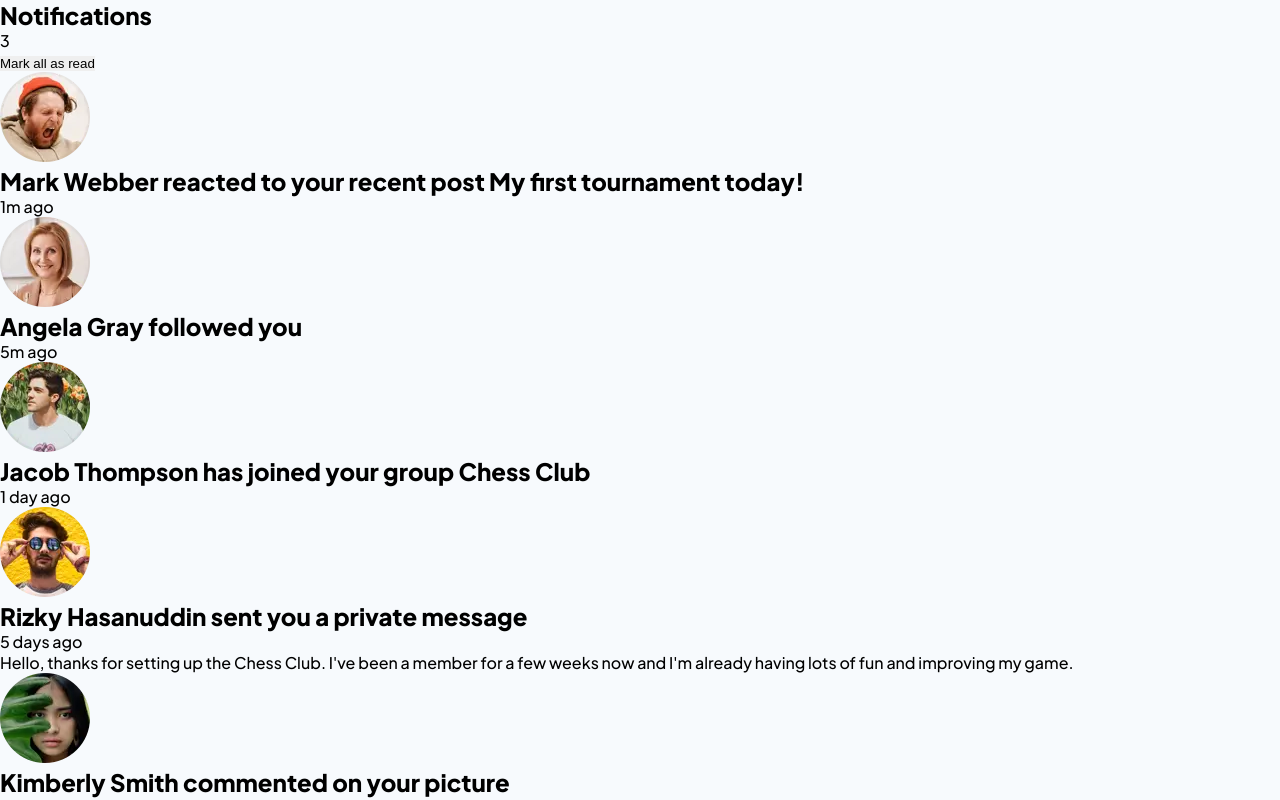
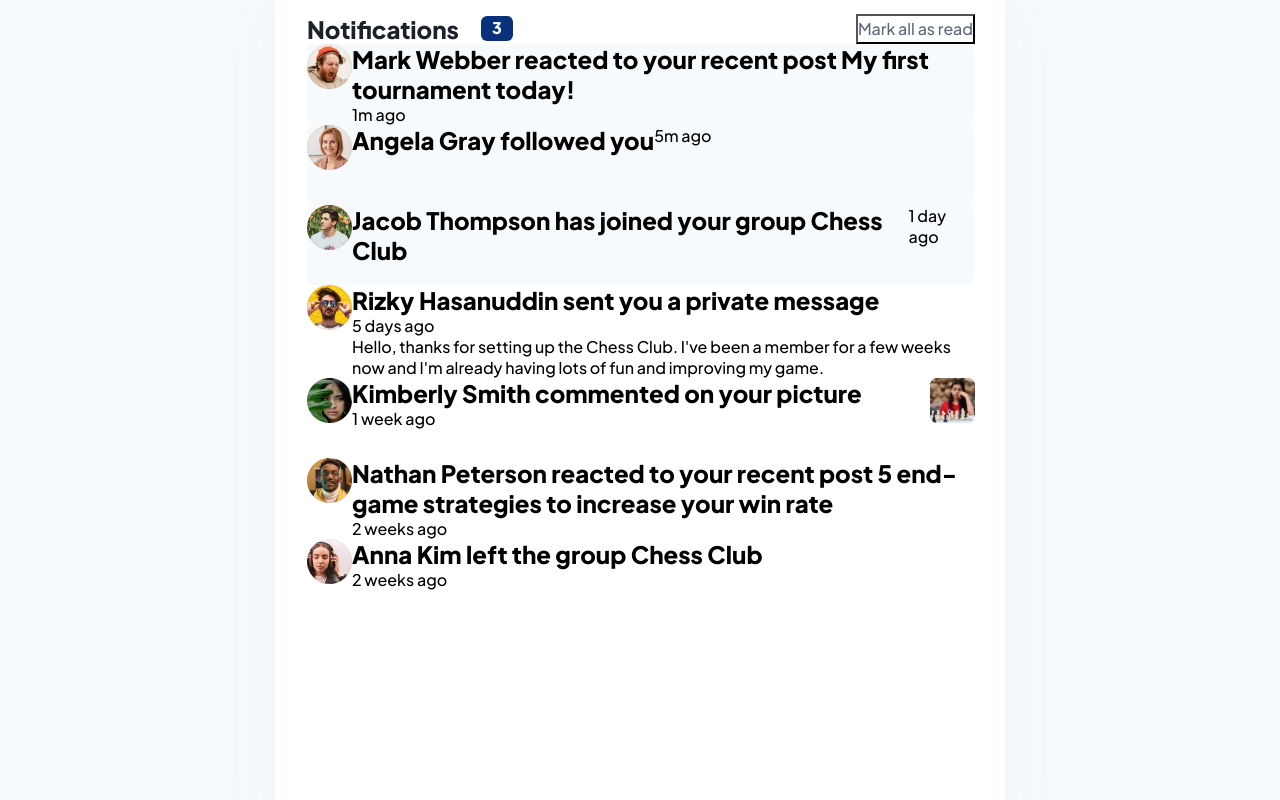
Before and after one commit to CharlesSquirel/notifications-page-main, a plain HTML site: page index.html in a window 1280 px wide. Shown: the top 800 px of the page. Drawn offline with Linux system fonts and the light colour scheme.

Commit message:
First approach

```diff
--- a/index.html
+++ b/index.html
@@ -33,7 +33,7 @@
           </article>
           <!-- SECOND POST -->
           <article class="post post-main">
-            <img src="images/avatar-angela-gray.webp" alt="User's avatar">
+            <img class="user-img" src="images/avatar-angela-gray.webp" alt="User's avatar">
             <div class="post-text-container">
               <h2 class="post__title"><span class="post__title--span-name">Angela Gray</span> followed you</h2>
             </div>
@@ -41,7 +41,7 @@
           </article>
           <!-- THIRD POST -->
           <article class="post post-main">
-            <img src="images/avatar-jacob-thompson.webp" alt="User's avatar">
+            <img class="user-img" src="images/avatar-jacob-thompson.webp" alt="User's avatar">
             <div class="post-text-container">
               <h2 class="post__title"><span class="post__title--span-name">Jacob Thompson</span> has joined your group <a href="#">Chess Club</a></h2>
             </div>
@@ -49,7 +49,7 @@
           </article>
           <!-- 4TH POST MESS -->
           <article class="post post-private-mess">
-            <img src="images/avatar-rizky-hasanuddin.webp" alt="User's avatar">
+            <img class="user-img" src="images/avatar-rizky-hasanuddin.webp" alt="User's avatar">
             <div class="post-text-container">
               <h2 class="post__title"><span class="post__title--span-name">Rizky Hasanuddin</span> sent you a private message</h2>
               <p class="post__paragraph">5 days ago</p>
@@ -58,22 +58,22 @@
           </article>
           <!-- 5TH POST -->
           <article class="post post-neutral">
-            <img src="images/avatar-kimberly-smith.webp" alt="User's avatar">
+            <img class="user-img" src="images/avatar-kimberly-smith.webp" alt="User's avatar">
             <div class="post-text-container">
               <h2 class="post__title"><span class="post__title--span-name">Kimberly Smith</span> commented on your picture</h2>
               <p class="post__paragraph">1 week ago</p>
-              <img src="images/image-chess.webp" alt="Woman playing chess">
+              <img class="chess-img" src="images/image-chess.webp" alt="Woman playing chess">
             </div>
           </article>
           <article class="post post-neutral">
-            <img src="images/avatar-nathan-peterson.webp" alt="User's avatar">
+            <img class="user-img" src="images/avatar-nathan-peterson.webp" alt="User's avatar">
             <div class="post-text-container">
               <h2 class="post__title"><span class="post__title--span-name">Nathan Peterson</span> reacted to your recent post <span class="post__title--span-post">5 end-game strategies to increase your win rate</span></h2>
               <p class="post__paragraph">2 weeks ago</p>
             </div>
           </article>
           <article class="post post-neutral">
-            <img src="images/avatar-anna-kim.webp" alt="User's avatar">
+            <img class="user-img" src="images/avatar-anna-kim.webp" alt="User's avatar">
             <div class="post-text-container">
               <h2 class="post__title"><span class="post__title--span-name">Anna Kim</span> left the group <a href="#">Chess Club</a></h2>
               <p class="post__paragraph">2 weeks ago</p>
--- a/styles/_global.scss
+++ b/styles/_global.scss
@@ -4,12 +4,16 @@
     padding: 0;
 }
 
+span, button, a {
+    cursor: pointer;
+}
+
 button {
-    border: none;
+    font-family: "Plus Jakarta Sans", sans-serif;
+    cursor: pointer;
 }
 
 a {
-    cursor: pointer;
     text-decoration: none;
     color: inherit;
 }
@@ -19,8 +23,10 @@ p {
 }
 
 $bg-color: #F7FAFD;
+$btn-color: #5E6778;
 $primary-red:hsl(1, 90%, 64%);
-$primary-blue: hsl(219, 85%, 26%);
+$primary-blue: #0A327B;
+$notification-color: #1C202B;
 $mobile: 375px;
 $white: #fff;
 $black: #000;
--- /dev/null
+++ b/styles/_posts.scss
@@ -0,0 +1,30 @@
+.user-img,
+.chess-img {
+  width: 45px;
+  height: 45px;
+  @media (max-width: $mobile) {
+    width: 39px;
+    height: 39px;
+  }
+}
+
+.chess-img {
+  position: absolute;
+  right: 0;
+}
+
+.post {
+  display: flex;
+  position: relative;
+  min-height: 80px;
+}
+
+.post-text-container {
+  display: flex;
+  flex-direction: column;
+}
+
+.post-main {
+  background: $bg-color;
+  border-radius: 8px;
+}
--- a/styles/style.scss
+++ b/styles/style.scss
@@ -1,6 +1,62 @@
-@import '_global.scss';
+@import "_global.scss";
+@import "_posts.scss";
 
 body {
-    font-family: 'Plus Jakarta Sans', sans-serif;
-    background: $bg-color;
+  font-family: "Plus Jakarta Sans", sans-serif;
+  background: $bg-color;
+  display: flex;
+  justify-content: center;
+  align-items: center;
+  height: 100vh;
 }
+
+.card-container {
+  width: 730px;
+  height: 839px;
+  background: $white;
+  box-shadow: 0px 20px 60px rgba(73, 97, 168, 0.05);
+  border-radius: 15px;
+  padding: 33px 30px 0 32px;
+  @media (max-width: $mobile) {
+    width: 100%;
+    height: 100%;
+    padding: 24px 16px 29px 16px;
+  }
+}
+
+.card-header {
+  display: flex;
+  justify-content: space-between;
+  &__notifications-container {
+    display: flex;
+    align-items: center;
+    gap: 22px;
+  }
+  &__title-text {
+    font-weight: 800;
+    font-size: 24px;
+    line-height: 30px;
+    color: $notification-color;
+  }
+  &__title-number {
+    font-weight: 800;
+    line-height: 20px;
+    color: $white;
+    background: $primary-blue;
+    border-radius: 6px;
+    width: 32px;
+    height: 25px;
+    text-align: center;
+    padding-top: 2px;
+  }
+  &__mark {
+    background: transparent;
+    font-weight: 500;
+    font-size: 16px;
+    line-height: 20px;
+    color: $btn-color;
+    &:hover {
+      color: $primary-blue;
+    }
+  }
+}
```
Also changed, not shown: styles/style.css, 1 other file.
